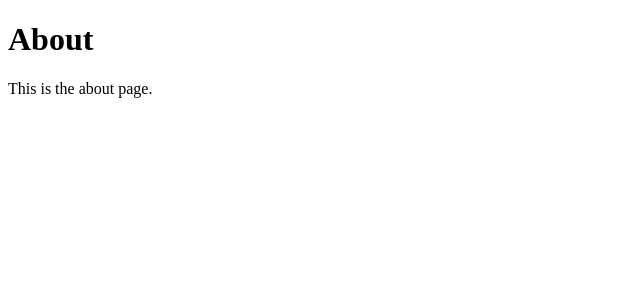
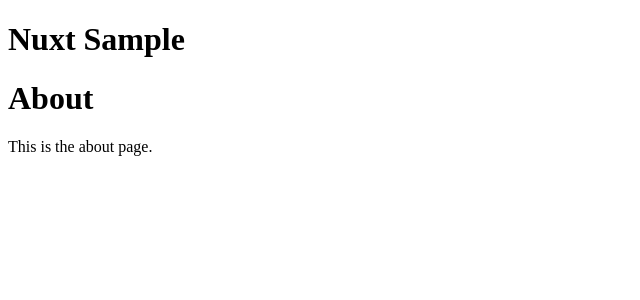
Before and after one commit to yasushi-mo/nuxt-sample, a Nuxt app: page /about in a window 1280 px wide. Shown: the top 300 px of the page, without its empty margins (0-640 px from the left). Built offline with nearby package versions, Linux system fonts and the light colour scheme.

Commit message:
Add: AppHeader

```diff
--- a/app.vue
+++ b/app.vue
@@ -1,6 +1,7 @@
 <template>
   <div>
     <NuxtRouteAnnouncer />
+    <AppHeader />
     <NuxtPage />
   </div>
 </template>
--- /dev/null
+++ b/components/AppHeader.vue
@@ -0,0 +1,5 @@
+<template>
+  <header>
+    <h1>Nuxt Sample</h1>
+  </header>
+</template>
```
